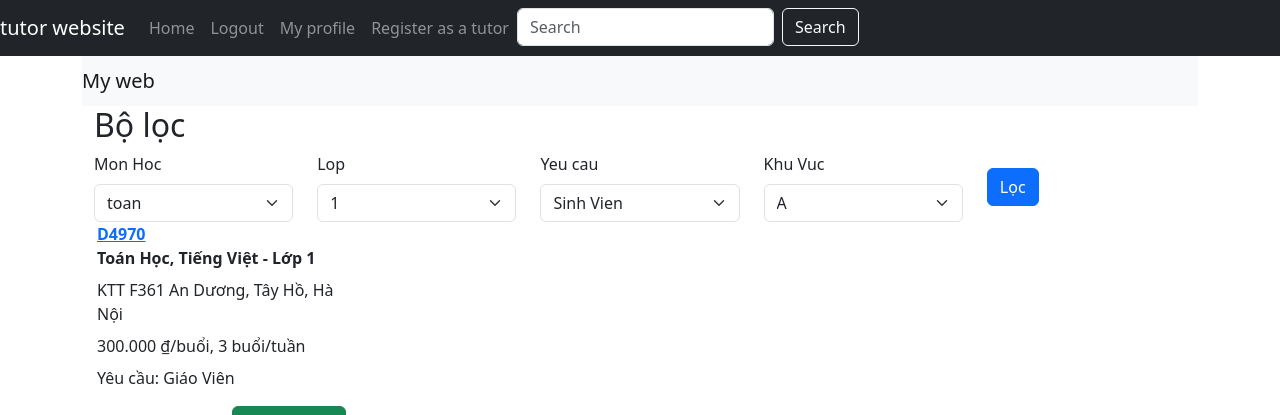
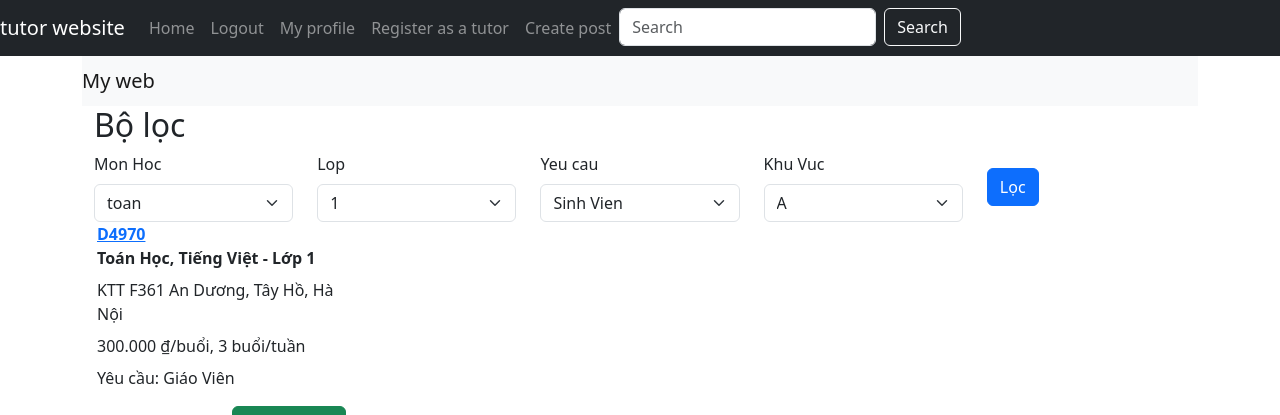
Before and after one commit to quyencanh203/Tutor-web, a Flask app: page /home in a window 1280 px wide. Shown: the top 415 px of the page. Run offline with Flask 3, Linux system fonts and the light colour scheme; a user stored in the database is signed in; some libraries are stand-ins or nearby versions.

Commit message:
create a file name post.html

```diff
--- a/TutorApp/app/app.py
+++ b/TutorApp/app/app.py
@@ -97,5 +97,10 @@ def registerTutor():
 def profile():
     return render_template('profile.html')
 
+# post website
+@app.route('/home/post')
+def post():
+    return render_template('post.html')
+
 if __name__ == '__main__':
     app.run('0.0.0.0', '5000', debug=True)
--- a/TutorApp/app/templates/base.html
+++ b/TutorApp/app/templates/base.html
@@ -31,6 +31,9 @@
             </li>
             <li class="nav-item">
               <a class="nav-link" href="{{url_for('registerTutor')}}" >Register as a tutor</a>
+            </li>
+            <li class="nav-item">
+              <a class="nav-link" href="{{url_for('post')}}" >Create post</a>
             </li>
             <li class="nav-item">
               <form class="form-inline">
```
Also changed, not shown: TutorApp/app/templates/post.html (added, +7 -0 lines).
